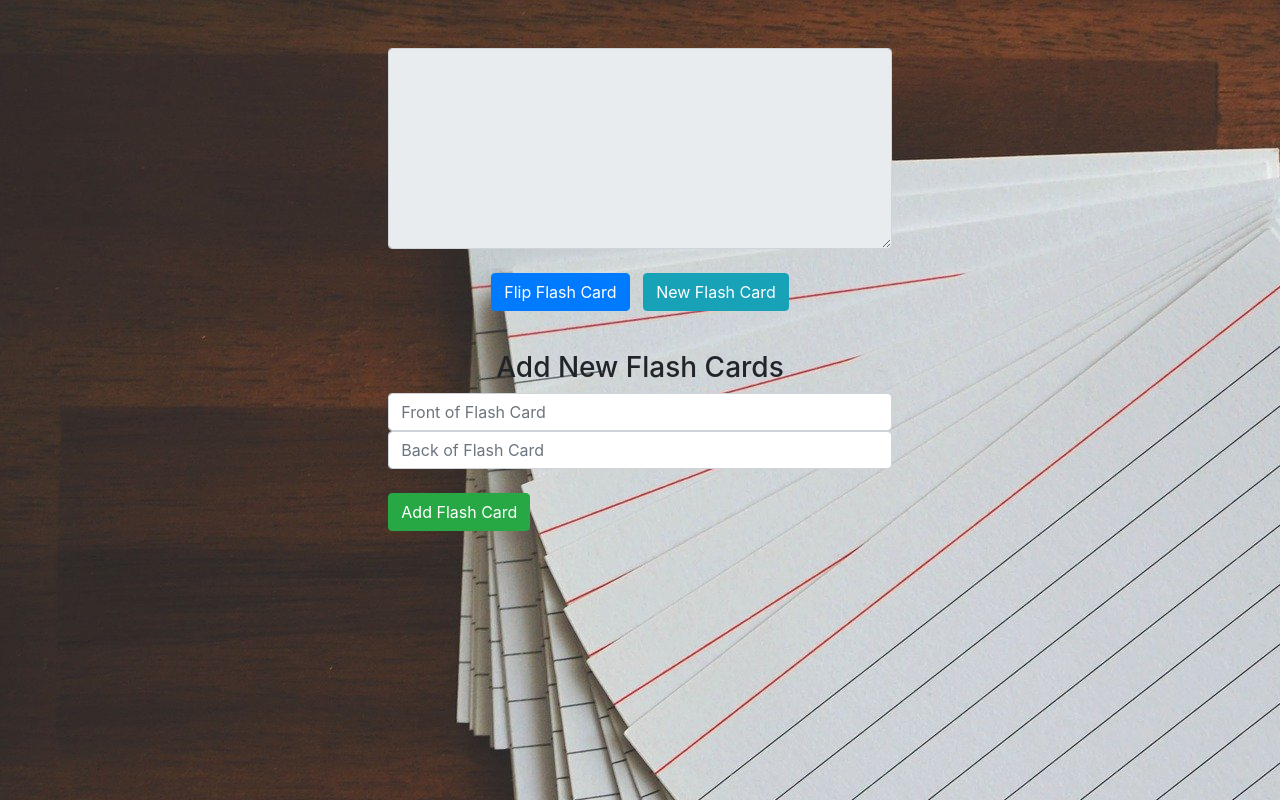
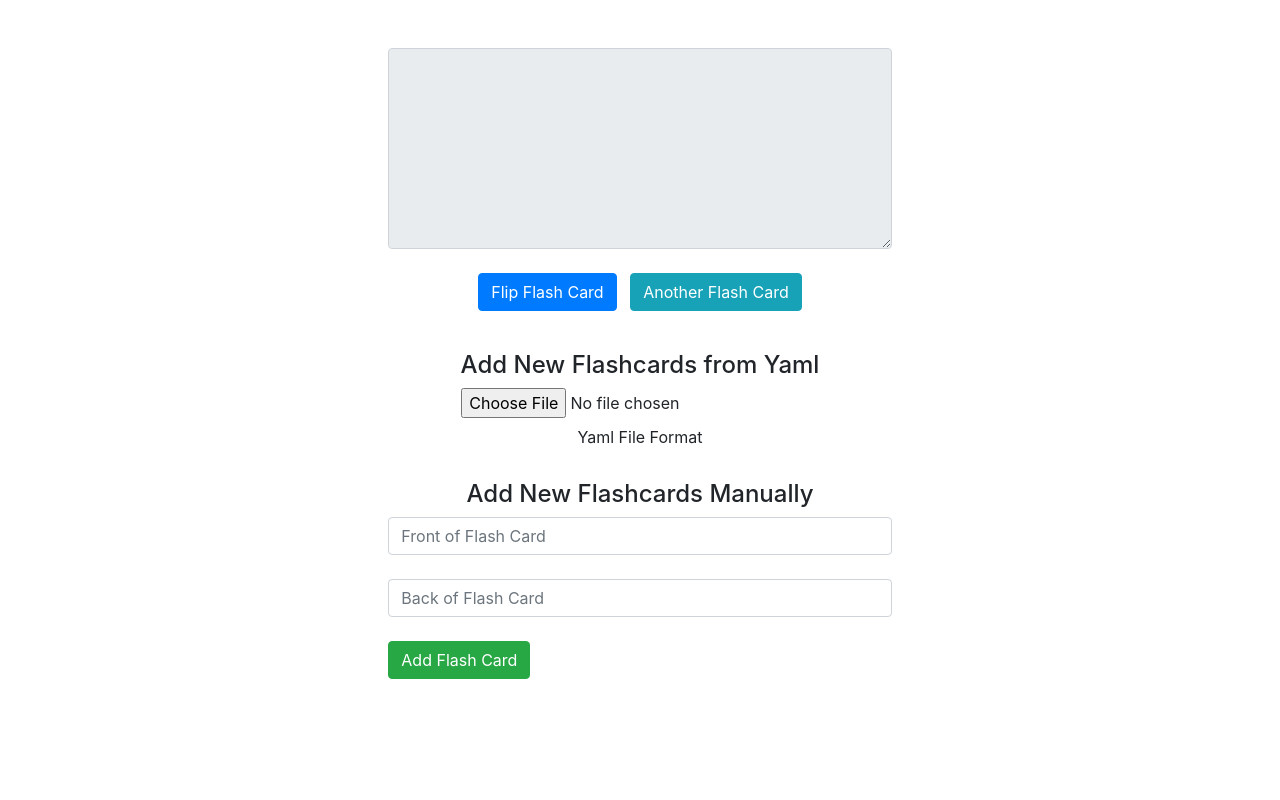
Before and after one commit to Ara225/react-flashcards, a React (Create React App) app: page / in a window 1280 px wide. Built offline with nearby package versions, Linux system fonts and the light colour scheme.

Commit message:
Impliment importing flash cards from a yaml file

```diff
--- a/package.json
+++ b/package.json
@@ -7,6 +7,7 @@
     "@testing-library/react": "^9.3.2",
     "@testing-library/user-event": "^7.1.2",
     "bootstrap": "^4.4.1",
+    "js-yaml": "^3.13.1",
     "react": "^16.13.1",
     "react-dom": "^16.13.1",
     "react-scripts": "3.4.1"
--- a/public/index.html
+++ b/public/index.html
@@ -26,7 +26,7 @@
     -->
     <title>React App</title>
   </head>
-  <body style="background-image: url(./flashcards.jpg);">
+  <body >
     <noscript>You need to enable JavaScript to run this app.</noscript>
     <div id="root"></div>
     <!--
--- a/src/App.js
+++ b/src/App.js
@@ -1,16 +1,17 @@
 import React from 'react';
-
-
+import * as yaml from 'js-yaml';
 
 class FlashCardApp extends React.Component {
   constructor(props) {
     super(props);
-    this.state = { items: [], showBack: false, currentItem: 0,
+    this.state = { items: [], showBack: false, currentItem: 0, text: null,
       style: {"paddingTop": "15%", "paddingBottom": "15%", "paddingLeft": "15%", "paddingRight": "15%"} };
     this.handleChange = this.handleChange.bind(this);
     this.handleSubmit = this.handleSubmit.bind(this);
     this.flip = this.flip.bind(this);
     this.getNew = this.getNew.bind(this);
+    this.handleFileSelect = this.handleFileSelect.bind(this);
+    this.handleFileLoad = this.handleFileLoad.bind(this);
   }
 
   render() {
@@ -27,21 +28,82 @@ class FlashCardApp extends React.Component {
           </button>
           &nbsp; &nbsp;
           <button class="btn btn-info" onClick={this.getNew}>
-            New Flash Card
+            Another Flash Card
           </button>
         </div>
         <br/>
-        <h3 class="text-center">Add New Flash Cards</h3>
+        <h4 class="text-center">Add New Flashcards from Yaml</h4>
+        <div class="text-center">
+            <input type="file" name="file"  onChange={this.handleFileSelect}/>
+            &nbsp; &nbsp;
+            <button class="btn" onClick={function () {
+              alert('File format:\n ' +
+                     'SectionName:\n    Weight: 2\n    Description: blah blah\n    Key Knowledge Areas:\n        - Blah Blah\n    Examples:\n' +
+                     '        - / (root) filesystem\n    Questions:\n        Prompts:\n            - / (root) filesystem\n        Answers:\n            ' +
+                     '- / (root) filesystem\n\nNotes:\nMultiple top level keys are supported but they\'re all lumped together, only the Questions key and ' +
+                     'it\'s Prompts/Answers keys are needed under each\n')}}>
+                Yaml File Format
+            </button>
+        </div>
+        <br/>
+        <h4 class="text-center">Add New Flashcards Manually</h4>
         <form onSubmit={this.handleSubmit} class="form-group">
           <input class="form-control" id="new-flashcard-front" placeholder="Front of Flash Card"/>
+        <br/>
           <input class="form-control" id="new-flashcard-back"placeholder="Back of Flash Card"/>
-          <br/>
+        <br/>
           <button class="btn btn-success">
             Add Flash Card
           </button>
         </form>
       </div>
     );
+  }
+
+  handleFileSelect(evt) {
+      if (!evt.target.files[0].name.includes("yaml") || !evt.target.files[0].name.includes("yml")) {
+        alert("Please submit a valid yaml file")
+      }
+      var reader = new FileReader();
+
+      // file reading started
+      reader.addEventListener('loadstart', function() {
+          console.log('File reading started');
+      });
+
+      // file reading finished successfully
+      reader.addEventListener('load', e => this.handleFileLoad(e));
+      // file reading failed
+      reader.addEventListener('error', function() {
+          alert('Error : Failed to read file');
+      });
+
+      reader.readAsText(evt.target.files[0]);
+  }
+
+  handleFileLoad(e) {
+    var item = []
+    this.setState({ text: yaml.safeLoad(e.target.result) });
+    for (var key of Object.keys(this.state.text)) {
+      console.log("key" + key)
+      for (var key2 of Object.keys(this.state.text[key])) {
+        console.log("key2" + key2)
+        if (!key2.match('Weight') && !key2.match('Description') && !key2.match('KeyKnowledgeAreas') && !key2.match('Examples') && !key2.match('Key Knowledge Areas')) {
+          console.log(this.state.text[key][key2])
+          for (var i=0; i<this.state.text[key][key2]['Prompts'].length; i++) {
+            item.push({
+              front: this.state.text[key][key2]['Prompts'][i],
+              back: this.state.text[key][key2]['Answers'][i],
+              id: Date.now()
+            });
+          }
+        }
+      }
+    }
+    console.log(item)
+    this.setState(state => ({
+      items: state.items.concat(item),
+    }));
   }
 
   getNew() {
@@ -71,12 +133,19 @@ class FlashCardApp extends React.Component {
     this.setState({ text: e.target.value });
   }
 
+  randomColour() {
+    var letters = ['AliceBlue', 'Beige', 'Bisque', 'AntiqueWhite', 'BurlyWood', 'Cornsilk', 'Gainsboro', 'LightSteelBlue', 'Moccasin', 'Thistle']
+    var color = letters[Math.floor(Math.random() * letters.length)];
+    document.getElementById('flashCardContainer').style.background = color;
+  }
+
   handleSubmit(e) {
     e.preventDefault();
     if (document.getElementById("new-flashcard-front").value.length === 0 || document.getElementById("new-flashcard-back").value.length === 0) {
       alert("Please complete both fields")
       return;
     }
+    this.randomColour()
     this.setState({ currentItem: Math.floor(Math.random()*this.state.items.length) });
     const newItem = {
       front: document.getElementById("new-flashcard-front").value,
```
Also changed, not shown: 1 other file (tests, documents, lock files or other folders).
